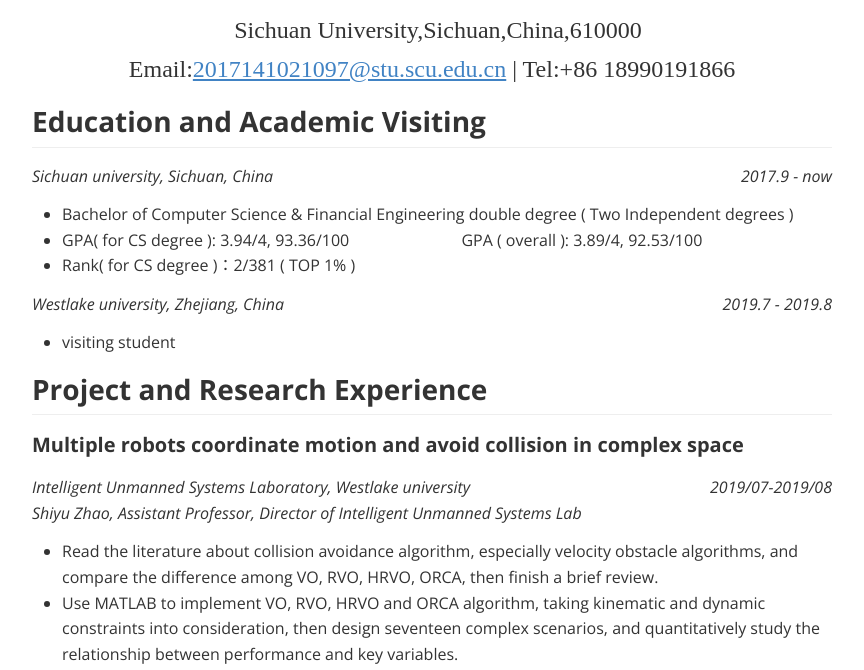
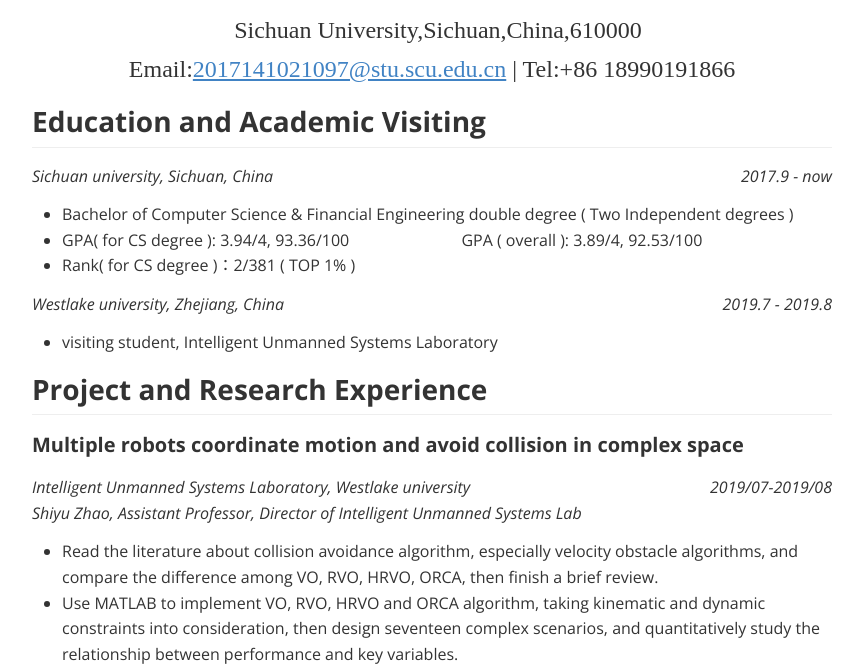
Before and after one commit to linprophet/linprophet.github.io, a plain HTML site: page index.html in a window 1280 px wide. Shown: the part 121-791 px from the top of the page, without its empty margins (208-1072 px from the left). Drawn offline with nearby package versions, Linux system fonts and the light colour scheme.

Commit message:
Update index.html

```diff
--- a/index.html
+++ b/index.html
@@ -236,7 +236,7 @@
 ">        Lin Runji      </p>
 <p style="text-align: center;font-family: times new roman;font-size: x-large;margin:0">        Sichuan University,Sichuan,China,610000      </p>
 <p style="text-align: center;font-family: times new roman;font-size: x-large;margin:0">      Email:<a href="mailto:2017141021097@stu.scu.edu.cn">2017141021097@stu.scu.edu.cn</a> | Tel:+86 18990191866      </p>
-  </p><h2><a name="education-and--academic-visiting" class="md-header-anchor"></a><span>Education and  Academic Visiting </span></h2><p><em><span align='left'><span>Sichuan university, Sichuan, China</span></span><span style="float: right"><span>2017.9 - now</span></span></em></p><ul><li><span>Bachelor of Computer Science &amp; Financial Engineering double degree ( Two Independent degrees )</span></li><li><span>GPA( for CS degree ): 3.94/4, 93.36/100                           GPA ( overall ): 3.89/4, 92.53/100 </span></li><li><span>Rank( for CS degree )：2/381 ( TOP 1% )</span></li></ul><p><em><span align='left'><span>Westlake university, Zhejiang, China</span></span><span style="float: right"><span>2019.7 - 2019.8</span></span></em></p><ul><li><span>visiting student</span></li></ul><h2><a name="project-and-research-experience" class="md-header-anchor"></a><span>Project and Research Experience</span></h2><h4><a name="multiple-robots-coordinate-motion-and-avoid-collision-in-complex-space" class="md-header-anchor"></a><span>Multiple robots coordinate motion and avoid collision in complex space</span></h4><p><em><p style="margin-bottom: 0;"><span>Intelligent Unmanned Systems Laboratory, Westlake university</span><span style="float: right;"><span>2019/07-2019/08</span></span></p></em>
+  </p><h2><a name="education-and--academic-visiting" class="md-header-anchor"></a><span>Education and  Academic Visiting </span></h2><p><em><span align='left'><span>Sichuan university, Sichuan, China</span></span><span style="float: right"><span>2017.9 - now</span></span></em></p><ul><li><span>Bachelor of Computer Science &amp; Financial Engineering double degree ( Two Independent degrees )</span></li><li><span>GPA( for CS degree ): 3.94/4, 93.36/100                           GPA ( overall ): 3.89/4, 92.53/100 </span></li><li><span>Rank( for CS degree )：2/381 ( TOP 1% )</span></li></ul><p><em><span align='left'><span>Westlake university, Zhejiang, China</span></span><span style="float: right"><span>2019.7 - 2019.8</span></span></em></p><ul><li><span>visiting student, Intelligent Unmanned Systems Laboratory</span></li></ul><h2><a name="project-and-research-experience" class="md-header-anchor"></a><span>Project and Research Experience</span></h2><h4><a name="multiple-robots-coordinate-motion-and-avoid-collision-in-complex-space" class="md-header-anchor"></a><span>Multiple robots coordinate motion and avoid collision in complex space</span></h4><p><em><p style="margin-bottom: 0;"><span>Intelligent Unmanned Systems Laboratory, Westlake university</span><span style="float: right;"><span>2019/07-2019/08</span></span></p></em>
 <em><span>Shiyu Zhao, Assistant Professor, Director of Intelligent Unmanned Systems Lab</span></em></p><ul><li><span>Read the literature about collision avoidance algorithm, especially velocity obstacle algorithms, and compare the difference among VO, RVO, HRVO, ORCA, then finish a brief review.</span></li><li><span>Use MATLAB to implement VO, RVO, HRVO and ORCA algorithm, taking kinematic and dynamic constraints into consideration, then design seventeen complex scenarios, and quantitatively study the relationship between performance and key variables. </span></li><li><span>Based on discovery in the experiment, improve the collision avoidance performance by using continuous weight to replace 0-1 discrete weight, which solves the contradiction between dense situation and limited perception.</span></li><li><span>Collaborate and coordinate with faculty and doctor students across lab to integrate velocity obstacle algorithm into the formation control.</span></li><li><span>Some demo videos are available : </span><a href='https://www.bilibili.com/video/av71674148?p=3' target='_blank' class='url'>https://www.bilibili.com/video/av71674148?p=3</a><span> </span></li></ul>
 <iframe src="https://player.bilibili.com/player.html?aid=71674148&cid=124202403&amp;page=3" frameborder="0" width="640" height="430" allowfullscreen></iframe>
 
```
